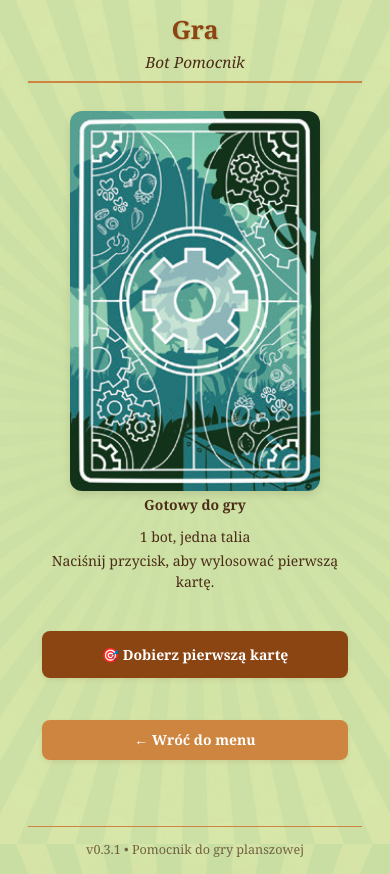
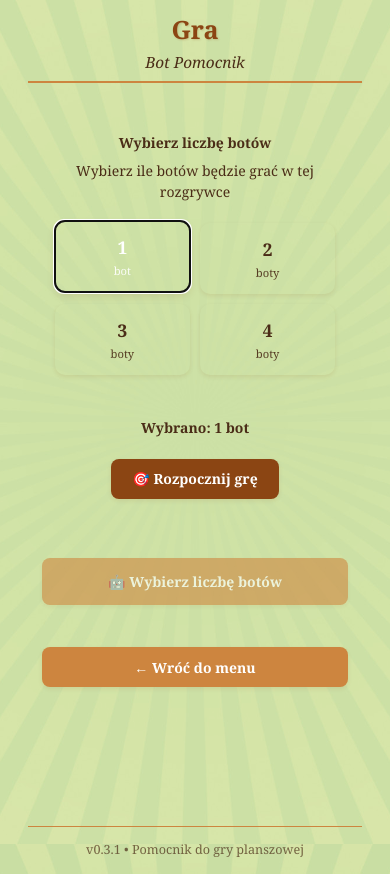
Before and after one commit to lukmarcus/spolka-zoo-bot-pomocnik, a React (Vite) app: page /game in a window 390 px wide. Both pictures are taken after a click on the button "1 bot". Built offline with nearby package versions, Linux system fonts and the light colour scheme.

Commit message:
bots page buttons refactored

```diff
--- a/src/pages/Game.module.css
+++ b/src/pages/Game.module.css
@@ -327,7 +327,7 @@
   }
 }
 
-/* v0.3.0+ Bot Selection Styles */
+/* v0.3.2 Improved Bot Selection Styles */
 .botSelection {
   text-align: center;
   padding: 2rem 1rem;
@@ -350,20 +350,65 @@
   grid-template-columns: repeat(2, 1fr);
   gap: 1rem;
   max-width: 300px;
-  margin: 0 auto;
+  margin: 0 auto 1.5rem auto;
 }
 
-.botButtons button {
-  padding: 1rem;
-  font-size: 1rem;
-  font-weight: 600;
-  min-height: 60px;
+.botOption {
+  display: flex;
+  flex-direction: column;
+  align-items: center;
+  padding: 1.25rem 1rem;
+  background: var(--color-background);
+  border: 2px solid var(--color-border);
+  border-radius: 12px;
+  cursor: pointer;
   transition: all 0.2s ease;
+  font-weight: 500;
+  color: var(--color-text);
 }
 
-.botButtons button:hover {
+.botOption:hover {
+  border-color: var(--color-primary);
   transform: translateY(-2px);
   box-shadow: var(--shadow-medium);
+}
+
+.botOption.selected {
+  border-color: var(--color-primary);
+  background: var(--color-primary);
+  color: white;
+  transform: translateY(-2px);
+  box-shadow: var(--shadow-medium);
+}
+
+.botNumber {
+  font-size: 1.5rem;
+  font-weight: 700;
+  margin-bottom: 0.25rem;
+}
+
+.botLabel {
+  font-size: 0.875rem;
+  opacity: 0.9;
+}
+
+.startGameSection {
+  margin-top: 1.5rem;
+  padding-top: 1.5rem;
+  border-top: 1px solid var(--color-border);
+}
+
+.selectedInfo {
+  color: var(--color-primary);
+  font-weight: 600;
+  margin-bottom: 1rem;
+  font-size: var(--font-size-base);
+}
+
+.startGameButton {
+  font-size: 1.1rem;
+  padding: 0.875rem 2rem;
+  font-weight: 600;
 }
 
 /* Mobile responsive for bot selection */
@@ -378,9 +423,21 @@
     max-width: 280px;
   }
 
-  .botButtons button {
-    padding: 0.875rem;
-    font-size: 0.9rem;
-    min-height: 50px;
+  .botOption {
+    padding: 1rem 0.75rem;
+    border-radius: 10px;
+  }
+
+  .botNumber {
+    font-size: 1.25rem;
+  }
+
+  .botLabel {
+    font-size: 0.8rem;
+  }
+
+  .startGameButton {
+    font-size: 1rem;
+    padding: 0.75rem 1.5rem;
   }
 }
--- a/src/pages/Game.tsx
+++ b/src/pages/Game.tsx
@@ -14,6 +14,7 @@ const Game: React.FC = () => {
   const game = useGame();
   const [showExitModal, setShowExitModal] = useState(false);
   const [copyMessage, setCopyMessage] = useState<string>("");
+  const [selectedBotCount, setSelectedBotCount] = useState<number | null>(null);
 
   // Auto-start game when component mounts (temporarily disabled to debug infinite re-renders)
   // useEffect(() => {
@@ -54,6 +55,16 @@ const Game: React.FC = () => {
     const message = await copyGameCodeToClipboard(game.state);
     setCopyMessage(message);
     setTimeout(() => setCopyMessage(""), 3000);
+  };
+
+  const handleBotSelection = (count: number) => {
+    setSelectedBotCount(count);
+  };
+
+  const handleStartGame = () => {
+    if (selectedBotCount) {
+      game.selectBots(selectedBotCount);
+    }
   };
 
   const currentCardId = game.getCurrentCard();
@@ -168,7 +179,7 @@ const Game: React.FC = () => {
               <div className={styles.noCard}>
                 {game.state.currentCardIndex === -1 ? (
                   !game.state.botsSelected ? (
-                    // v0.3.0+ Bot selection UI
+                    // v0.3.2 Improved Bot selection UI
                     <div className={styles.botSelection}>
                       <h3>Wybierz liczbę botów</h3>
                       <p>Wybierz ile botów będzie grać w tej rozgrywce</p>
@@ -176,13 +187,32 @@ const Game: React.FC = () => {
                         {[1, 2, 3, 4].map((count) => (
                           <button
                             key={count}
-                            className="btn-primary"
-                            onClick={() => game.selectBots(count)}
+                            className={`${styles.botOption} ${
+                              selectedBotCount === count ? styles.selected : ""
+                            }`}
+                            onClick={() => handleBotSelection(count)}
                           >
-                            {count} {count === 1 ? "bot" : "boty"}
+                            <span className={styles.botNumber}>{count}</span>
+                            <span className={styles.botLabel}>
+                              {count === 1 ? "bot" : "boty"}
+                            </span>
                           </button>
                         ))}
                       </div>
+                      {selectedBotCount && (
+                        <div className={styles.startGameSection}>
+                          <p className={styles.selectedInfo}>
+                            Wybrano: {selectedBotCount}{" "}
+                            {selectedBotCount === 1 ? "bot" : "boty"}
+                          </p>
+                          <button
+                            className={`btn-primary ${styles.startGameButton}`}
+                            onClick={handleStartGame}
+                          >
+                            🎯 Rozpocznij grę
+                          </button>
+                        </div>
+                      )}
                     </div>
                   ) : (
                     // Ready to start game
```
Also changed, not shown: 1 other file (tests, documents, lock files or other folders).
